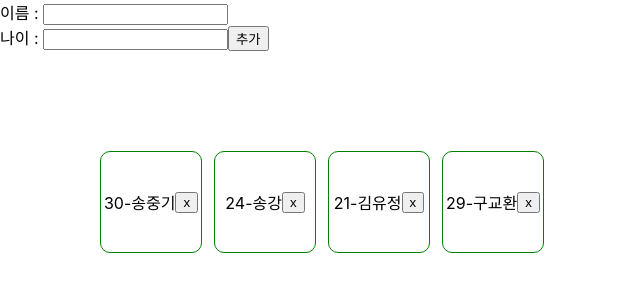
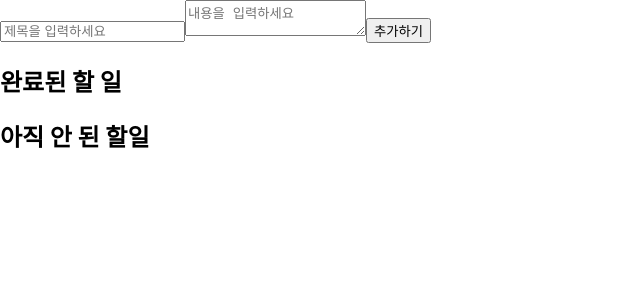
Before and after one commit to dudqls611/todoList, a React (Create React App) app: page / in a window 1280 px wide. Shown: the top 300 px of the page, without its empty margins (0-640 px from the left). Built offline with nearby package versions, Linux system fonts and the light colour scheme.

Commit message:
기능완성버전1

```diff
--- a/src/App.jsx
+++ b/src/App.jsx
@@ -1,71 +1,56 @@
-import React, { useState } from "react";
-import "./App.css";
-import Button from "./components/Button";
-import Userrr from "./components/User";
+import React, { useState, useRef } from 'react';
+import TodoInput from './components/TodoInput';
+import TodoList from './components/TodoList';
 
-const App = () => {
-  const [users, setUsers] = useState([
-    { id: 1, age: 30, name: "송중기" },
-    { id: 2, age: 24, name: "송강" },
-    { id: 3, age: 21, name: "김유정" },
-    { id: 4, age: 29, name: "구교환" },
-  ]);
 
-  const [name, setName] = useState("");
-  const [age, setAge] = useState("");
+// 메인
+function App() {
+  const nextId = useRef(1);
+  const [todos, setTodos] = useState([]);
 
-  const nameChangeHandler = (event) => {
-    setName(event.target.value);
+  const 추가버튼Todo = (title, content) => {
+    const todo = {
+      id: nextId.current,
+      title: title,
+      content: content,
+      completed: false
+    };
+    setTodos(todos.concat(todo));
+    nextId.current += 1;
   };
 
-  const ageChangeHandler = (event) => {
-    setAge(event.target.value);
+  const handleToggleTodo = (id) => {
+    setTodos(
+      todos.map(todo =>
+        todo.id === id ? { ...todo, completed: !todo.completed } : todo
+      )
+    );
   };
 
-  // 추가
-  const clickAddButtonHandler = () => {
-    // 1. 새로운 형태의 이놈을 만든다dddddddddddddddddddddddddddddddd
-    // { id: 3, age: 21, name: "김유정" }
-    // 2. 이놈을 배열에 더한다
+  const handleRemoveTodo = (id) => {
+    setTodos(todos.filter(todo => todo.id !== id));
+  };
 
-    const newUser = {
-      id: users.length + 1,
-      age: age,
-      name: name,
-    };
-
-    setUsers([...users, newUser]); // 불변성을 유지해서 state가 바꼈다는 것을 인식하게 하기 위해 배열을 풀었다가 다시 이놈을 더해주는것임
-  };
-   // 삭제
-   const clickRemoveButtonHandler = (iddd) => {
-    const newUsers = users.filter((user) => user.id !== iddd);
-    setUsers(newUsers);
-  };
+  const completedTodos = todos.filter(todo => todo.completed);
+  const activeTodos = todos.filter(todo => !todo.completed);
 
   return (
     <div>
-      <div>
-        이름 :&nbsp;
-        <input value={name} onChange={nameChangeHandler} />
-        <br />
-        {/*입력할때마다 위 const useState들에 세팅 됨  */}
-        나이 :&nbsp;
-        <input value={age} onChange={ageChangeHandler} />
-        <Button clickAddButtonHandler={clickAddButtonHandler}/>
-      </div>
-      <div className="app-style">
-        {users.map((item) => {
-          return <Userrr key={item.id} item={item} removeFunction={clickRemoveButtonHandler} />;
-        })}
-      </div>
+      <TodoInput onAdd={추가버튼Todo} />
+      <TodoList
+        title="완료된 할 일"
+        todos={completedTodos}
+        onToggle={handleToggleTodo}
+        onRemove={handleRemoveTodo}
+      />
+      <TodoList
+        title="아직 안 된 할일"
+        todos={activeTodos}
+        onToggle={handleToggleTodo}
+        onRemove={handleRemoveTodo}
+      />
     </div>
   );
-};
-
-
-
-
-
-
+}
 
 export default App;
--- a/src/components/Button.jsx
+++ /dev/null
@@ -1,6 +0,0 @@
-//추가버튼 컴포넌트
-const Button = ({clickAddButtonHandler}) => {
-  return <button onClick={clickAddButtonHandler}>추가</button>
-}
-
-export default Button;
--- /dev/null
+++ b/src/components/TodoBtn.jsx
@@ -0,0 +1,21 @@
+import React from 'react';
+
+// 컴포넌트
+function TodoBtn({ todo, onToggle, onRemove }) {
+  return (
+    <li>
+      <h3
+        style={{ textDecoration: todo.completed ? "line-through" : "" }}
+      >
+        {todo.title}
+      </h3>
+      <p>{todo.content}</p>
+      <button onClick={onToggle}>
+        {todo.completed ? "완료 취소하기" : "완료하기"}
+      </button>
+      <button onClick={onRemove}>삭제하기</button>
+    </li>
+  );
+}
+
+export default TodoBtn;
--- /dev/null
+++ b/src/components/TodoInput.jsx
@@ -0,0 +1,38 @@
+import React, { useState } from 'react';
+
+// 컴포넌트
+function TodoInput(props) {
+  const [제목입력, set제목입력] = useState("");
+  const [내용입력, set내용입력] = useState("");
+
+  const 추가버튼 = () => {
+    if (제목입력 !== "" && 내용입력 !== "") {
+    // props.onAdd(제목입력, 내용입력);
+    props.onAdd(제목입력);
+    props.onAdd(내용입력);
+
+      set제목입력("");
+      set내용입력("");
+    }
+  };
+
+
+  return (
+    <div>
+      <input
+        type="text"
+        value={제목입력}
+        onChange={(e) => set제목입력(e.target.value)}
+        placeholder="제목을 입력하세요"
+      />
+      <textarea
+        value={내용입력}
+        onChange={(e) => set내용입력(e.target.value)}
+        placeholder="내용을 입력하세요"
+      />
+      <button onClick={추가버튼}>추가하기</button>
+    </div>
+  );
+}
+
+export default TodoInput;
--- /dev/null
+++ b/src/components/TodoList.jsx
@@ -0,0 +1,21 @@
+import React from 'react';
+import TodoBtn from './TodoBtn';
+// 컴포넌트
+function TodoList({ title, todos, onToggle, onRemove }) {
+  return (
+    <div>
+      <h2>{title}</h2>
+      <ul>
+        {todos.map((todo) => (
+          <TodoBtn
+            key={todo.id}
+            todo={todo}
+            onToggle={() => onToggle(todo.id)}
+            onRemove={() => onRemove(todo.id)}
+          />
+        ))}
+      </ul>
+    </div>
+  );
+}
+export default TodoList;
--- a/src/components/User.jsx
+++ /dev/null
@@ -1,13 +0,0 @@
-//하위 컴포넌트
-const Userrr = ({item, removeFunction}) => {
-
-
-  return (
-    <div key={item.id} className="component-style">
-      {item.age}-{item.name}
-      <button onClick={() => removeFunction(item.id)}>x</button>
-    </div>
-  );
-};
-
-export default Userrr;
```
